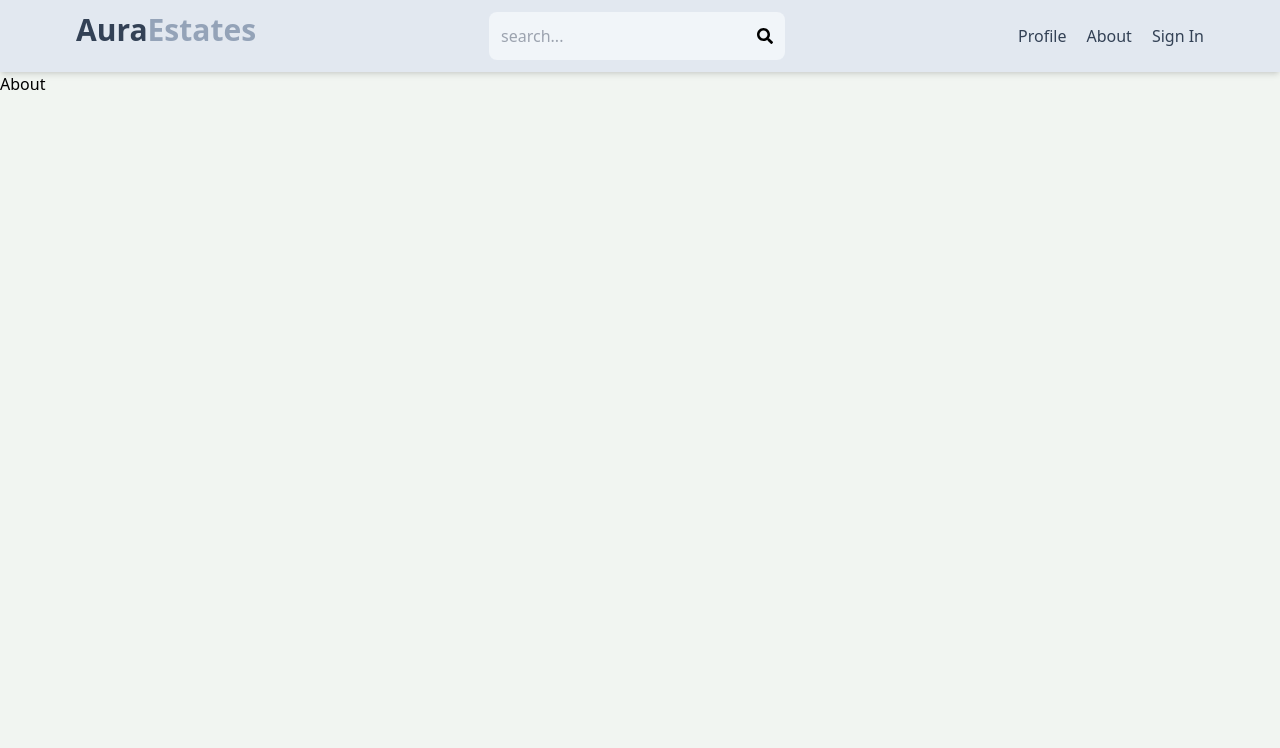
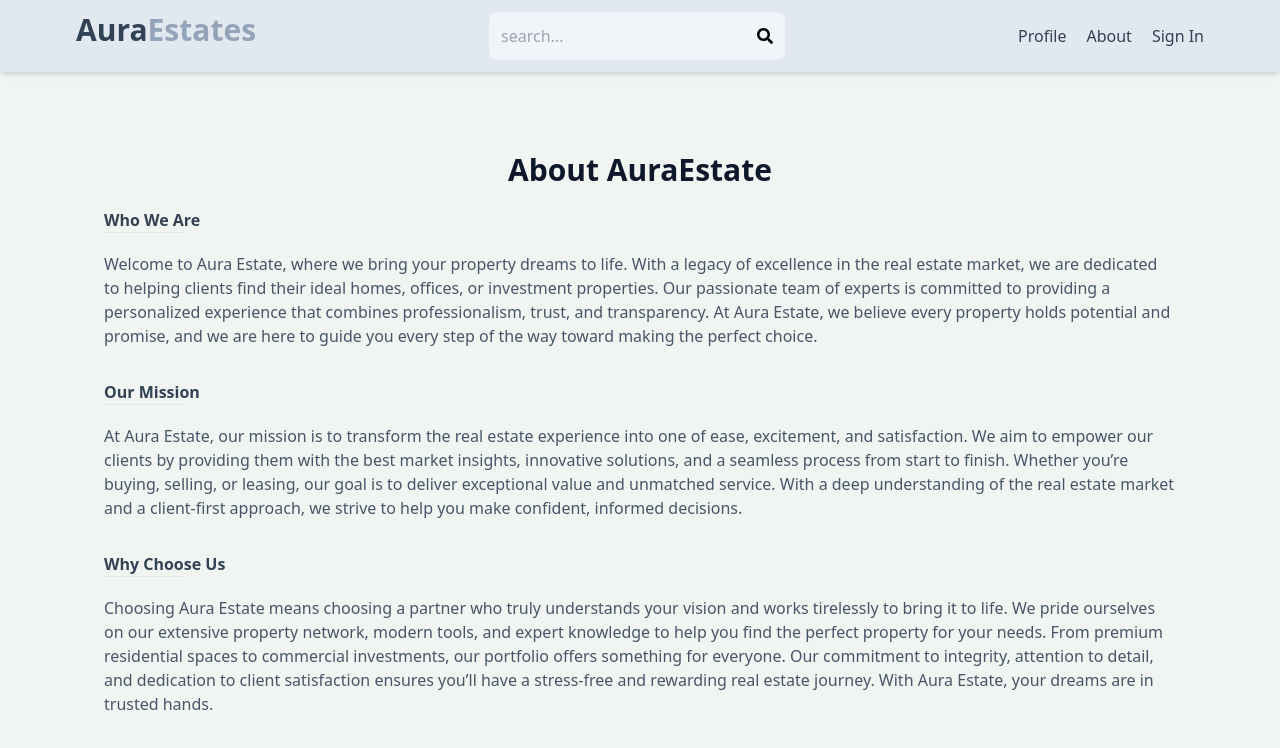
Before and after one commit to Dhanush-stack2003/MERN-estate, a React (Vite) app in the folder client/: page /about in a window 1280 px wide. Shown: the top 748 px of the page. Built offline with nearby package versions, Linux system fonts and the light colour scheme; no server answers.

Commit message:
create about page UI

```diff
--- a/client/src/pages/About.jsx
+++ b/client/src/pages/About.jsx
@@ -2,6 +2,45 @@ import React from 'react'
 
 export default function About() {
   return (
-    <div>About</div>
-  )
+    <div className='lg:max-w-6xl mx-auto my-10 p-10'>
+      <h1 className='text-3xl text-slate-900 font-semibold text-center mb-5'>About AuraEstate</h1>
+      <p className='flex flex-col text-slate-600 mb-8'>
+        <span className='text-slate-700 font-bold'>Who We Are</span>
+      <hr className='h-5 w-20 text-slate-500'/>
+        Welcome to Aura Estate, where we bring your property dreams to life.
+        With a legacy of excellence in the real estate market, we are dedicated
+        to helping clients find their ideal homes, offices, or investment
+        properties. Our passionate team of experts is committed to providing a
+        personalized experience that combines professionalism, trust, and
+        transparency. At Aura Estate, we believe every property holds potential
+        and promise, and we are here to guide you every step of the way toward
+        making the perfect choice.
+      </p>
+      <p className='flex flex-col text-slate-600 mb-8'>
+        <span className='text-slate-700 font-bold'>Our Mission</span>
+      <hr className='h-5 w-20 text-slate-500'/>
+        At Aura Estate, our mission is to transform the real estate experience
+        into one of ease, excitement, and satisfaction. We aim to empower our
+        clients by providing them with the best market insights, innovative
+        solutions, and a seamless process from start to finish. Whether you’re
+        buying, selling, or leasing, our goal is to deliver exceptional value
+        and unmatched service. With a deep understanding of the real estate
+        market and a client-first approach, we strive to help you make
+        confident, informed decisions.
+      </p>
+      <p className='flex flex-col text-slate-600'>
+        <span className='text-slate-700 font-bold'>Why Choose Us</span>
+        <hr className='h-5 w-20 text-slate-500' />
+        Choosing Aura Estate means choosing a partner who truly
+        understands your vision and works tirelessly to bring it to life. We
+        pride ourselves on our extensive property network, modern tools, and
+        expert knowledge to help you find the perfect property for your needs.
+        From premium residential spaces to commercial investments, our portfolio
+        offers something for everyone. Our commitment to integrity, attention to
+        detail, and dedication to client satisfaction ensures you’ll have a
+        stress-free and rewarding real estate journey. With Aura Estate, your
+        dreams are in trusted hands.
+      </p>
+    </div>
+  );
 }
```
